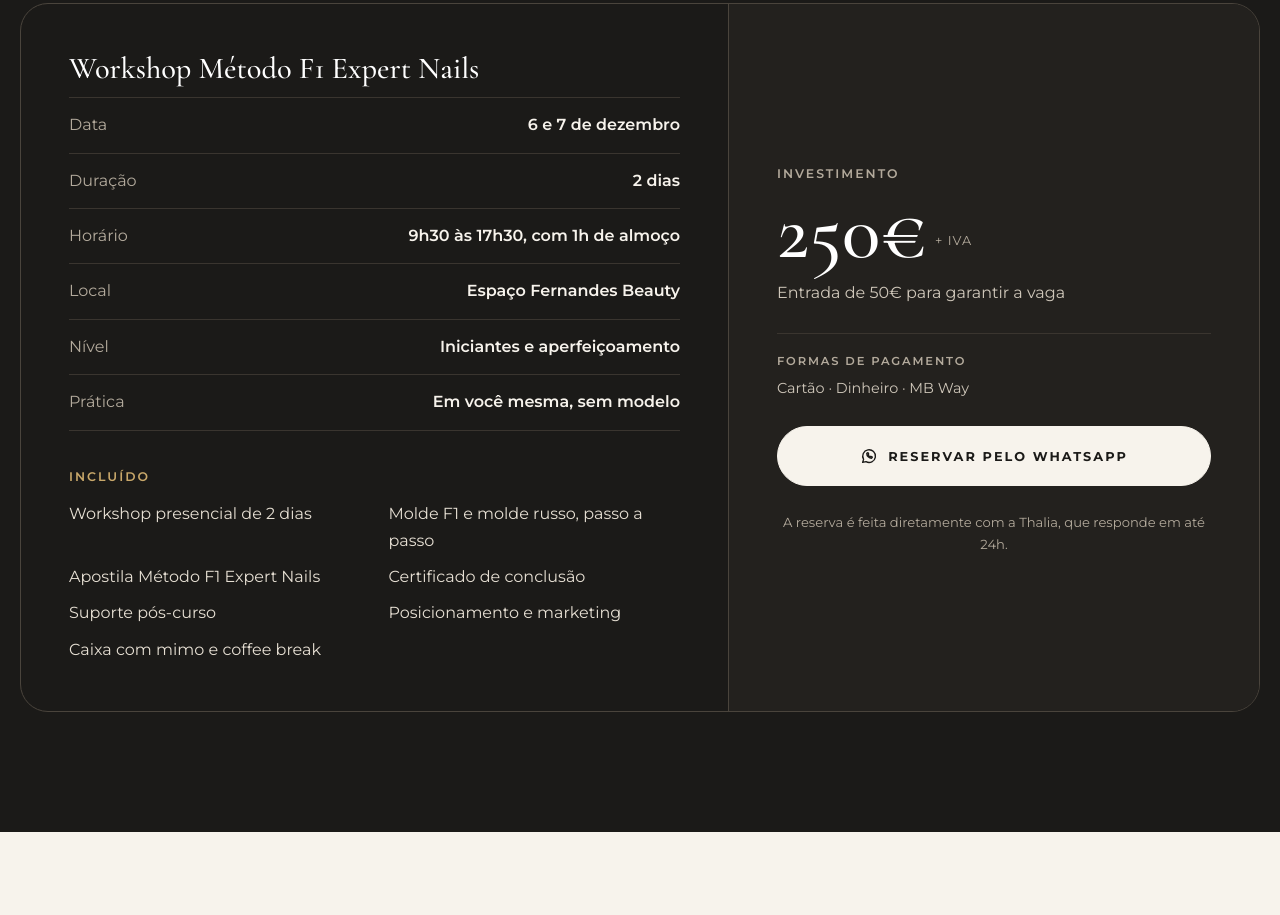
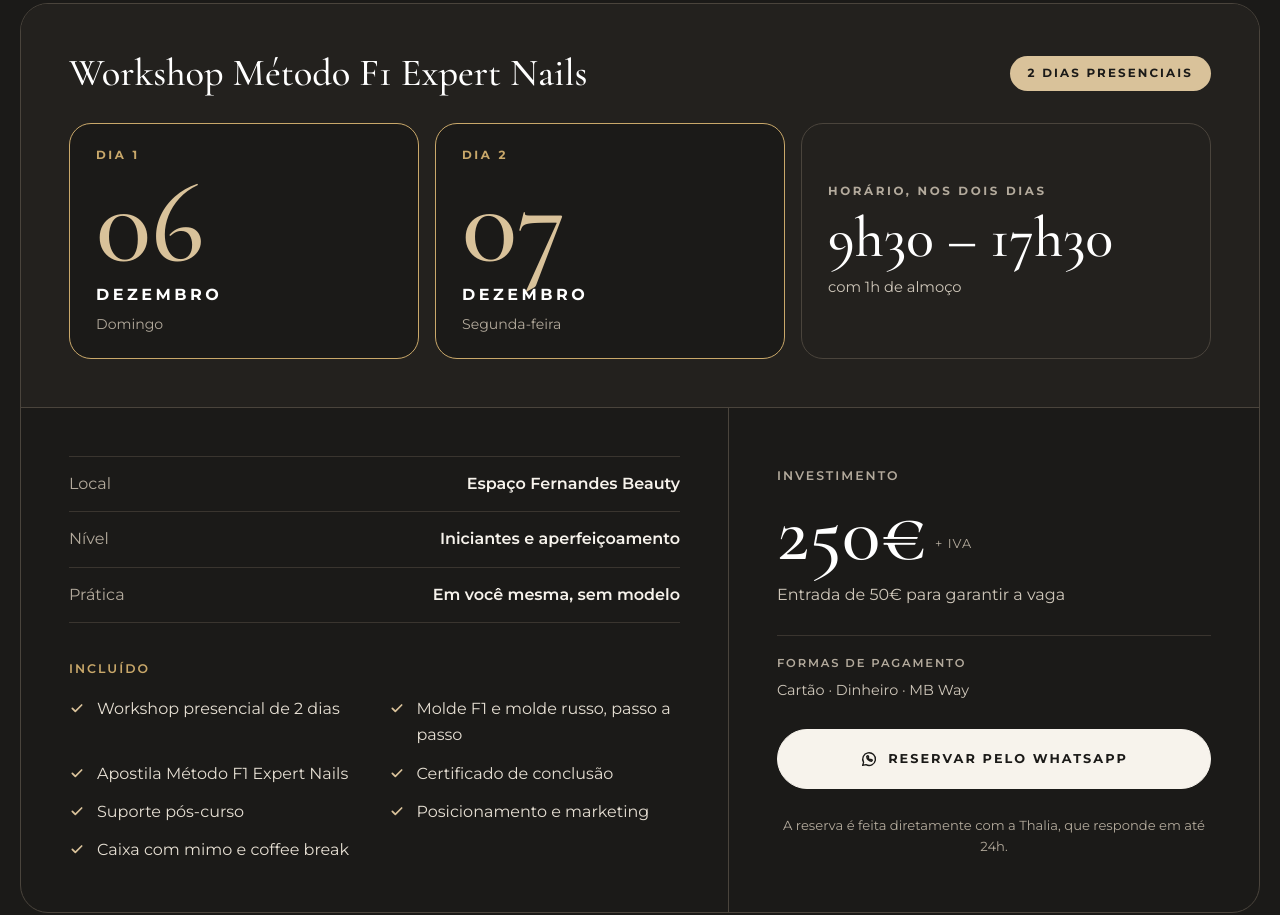
Before and after one commit to metodothaliafernandes/thalia-site, a plain HTML site: page index.html in a window 1280 px wide. Shown: the part 8931-9846 px from the top of the page. Drawn offline with Linux system fonts and the light colour scheme.

Commit message:
Add files via upload

```diff
--- a/index.html
+++ b/index.html
@@ -364,33 +364,53 @@ video{border-radius:20px}
 <h2 id="turma-titulo" style="margin: 0; font-family: 'Cormorant Garamond', serif; font-weight: 500; font-size: clamp(3.6rem, 10vw, 8.4rem); line-height: 0.92; letter-spacing: -0.03em; color: #FFFFFF">Próxima <em style="color: #D9C29A">turma</em></h2>
 <span aria-hidden="true" style="display: block; width: 120px; height: 1px; background: linear-gradient(90deg, rgba(217,194,154,0), #D9C29A, rgba(217,194,154,0))"></span>
 </div>
-<div class="tf-rv" style="display: flex; flex-wrap: wrap; border: 1px solid #4A443C; border-radius: 28px; overflow: hidden">
+<div class="tf-rv" style="display: flex; flex-direction: column; border: 1px solid #4A443C; border-radius: 28px; overflow: hidden">
+<div style="padding: clamp(28px, 4vw, 48px); background: #23211E; border-bottom: 1px solid #4A443C; display: flex; flex-direction: column; gap: 28px">
+<div style="display: flex; flex-wrap: wrap; align-items: center; justify-content: space-between; gap: 12px 24px">
+<h3 style="margin: 0; font-family: 'Cormorant Garamond', serif; font-weight: 500; font-size: clamp(1.8rem, 3vw, 2.4rem); line-height: 1.1; color: #FFFFFF">Workshop Método F1 Expert Nails</h3>
+<span style="display: inline-flex; align-items: center; gap: 8px; background: #D9C29A; color: #1B1A18; border-radius: 999px; padding: 8px 18px; font-size: 0.74rem; letter-spacing: 0.18em; text-transform: uppercase; font-weight: 700">2 dias presenciais</span>
+</div>
+<div style="display: flex; flex-wrap: wrap; gap: 16px">
+<div style="flex: 1 1 200px; min-width: 0; border: 1px solid #C9A86A; border-radius: 22px; padding: 22px 26px; background: #1B1A18; display: flex; flex-direction: column; gap: 4px">
+<span style="font-size: 0.74rem; letter-spacing: 0.22em; text-transform: uppercase; font-weight: 700; color: #C9A86A">Dia 1</span>
+<span style="font-family: 'Cormorant Garamond', serif; font-weight: 500; font-size: clamp(4.6rem, 9vw, 7.4rem); line-height: 0.95; color: #D9C29A">06</span>
+<span style="font-size: 1rem; letter-spacing: 0.22em; text-transform: uppercase; font-weight: 700; color: #FFFFFF">Dezembro</span>
+<span style="font-size: 0.88rem; color: #B3AA9C">Domingo</span>
+</div>
+<div style="flex: 1 1 200px; min-width: 0; border: 1px solid #C9A86A; border-radius: 22px; padding: 22px 26px; background: #1B1A18; display: flex; flex-direction: column; gap: 4px">
+<span style="font-size: 0.74rem; letter-spacing: 0.22em; text-transform: uppercase; font-weight: 700; color: #C9A86A">Dia 2</span>
+<span style="font-family: 'Cormorant Garamond', serif; font-weight: 500; font-size: clamp(4.6rem, 9vw, 7.4rem); line-height: 0.95; color: #D9C29A">07</span>
+<span style="font-size: 1rem; letter-spacing: 0.22em; text-transform: uppercase; font-weight: 700; color: #FFFFFF">Dezembro</span>
+<span style="font-size: 0.88rem; color: #B3AA9C">Segunda-feira</span>
+</div>
+<div style="flex: 1 1 260px; min-width: 0; border: 1px solid #4A443C; border-radius: 22px; padding: 22px 26px; display: flex; flex-direction: column; justify-content: center; gap: 8px">
+<span style="font-size: 0.74rem; letter-spacing: 0.22em; text-transform: uppercase; font-weight: 700; color: #B3AA9C">Horário, nos dois dias</span>
+<span style="font-family: 'Cormorant Garamond', serif; font-weight: 500; font-size: clamp(2.4rem, 4.6vw, 3.6rem); line-height: 1; color: #FFFFFF; white-space: nowrap">9h30 – 17h30</span>
+<span style="font-size: 0.92rem; color: #CFC7BA">com 1h de almoço</span>
+</div>
+</div>
+</div>
+<div style="display: flex; flex-wrap: wrap">
 <div style="flex: 3 1 440px; min-width: 0; padding: clamp(28px, 4vw, 48px); display: flex; flex-direction: column; gap: 36px">
-<div>
-<h3 style="margin: 0 0 10px; font-family: 'Cormorant Garamond', serif; font-weight: 500; font-size: 1.9rem; line-height: 1.15; color: #FFFFFF">Workshop Método F1 Expert Nails</h3>
 <dl style="margin: 0">
-<div style="display: flex; justify-content: space-between; gap: 16px; padding: 14px 0; border-top: 1px solid #3A352F"><dt style="color: #B3AA9C">Data</dt><dd style="margin: 0; text-align: right; font-weight: 600">6 e 7 de dezembro</dd></div>
-<div style="display: flex; justify-content: space-between; gap: 16px; padding: 14px 0; border-top: 1px solid #3A352F"><dt style="color: #B3AA9C">Duração</dt><dd style="margin: 0; text-align: right; font-weight: 600">2 dias</dd></div>
-<div style="display: flex; justify-content: space-between; gap: 16px; padding: 14px 0; border-top: 1px solid #3A352F"><dt style="color: #B3AA9C">Horário</dt><dd style="margin: 0; text-align: right; font-weight: 600">9h30 às 17h30, com 1h de almoço</dd></div>
 <div style="display: flex; justify-content: space-between; gap: 16px; padding: 14px 0; border-top: 1px solid #3A352F"><dt style="color: #B3AA9C">Local</dt><dd style="margin: 0; text-align: right; font-weight: 600">Espaço Fernandes Beauty</dd></div>
 <div style="display: flex; justify-content: space-between; gap: 16px; padding: 14px 0; border-top: 1px solid #3A352F"><dt style="color: #B3AA9C">Nível</dt><dd style="margin: 0; text-align: right; font-weight: 600">Iniciantes e aperfeiçoamento</dd></div>
 <div style="display: flex; justify-content: space-between; gap: 16px; padding: 14px 0; border-top: 1px solid #3A352F; border-bottom: 1px solid #3A352F"><dt style="color: #B3AA9C">Prática</dt><dd style="margin: 0; text-align: right; font-weight: 600">Em você mesma, sem modelo</dd></div>
 </dl>
-</div>
 <div>
-<h4 style="margin: 0 0 14px; font-size: 0.78rem; letter-spacing: 0.16em; text-transform: uppercase; font-weight: 600; color: #C9A86A">Incluído</h4>
-<ul style="list-style: none; margin: 0; padding: 0; display: grid; grid-template-columns: repeat(auto-fit, minmax(220px, 1fr)); gap: 10px 28px; color: #E6DFD3">
-<li>Workshop presencial de 2 dias</li>
-<li>Molde F1 e molde russo, passo a passo</li>
-<li>Apostila Método F1 Expert Nails</li>
-<li>Certificado de conclusão</li>
-<li>Suporte pós-curso</li>
-<li>Posicionamento e marketing</li>
-<li>Caixa com mimo e coffee break</li>
+<h4 style="margin: 0 0 16px; font-size: 0.78rem; letter-spacing: 0.16em; text-transform: uppercase; font-weight: 600; color: #C9A86A">Incluído</h4>
+<ul style="list-style: none; margin: 0; padding: 0; display: grid; grid-template-columns: repeat(auto-fit, minmax(240px, 1fr)); gap: 12px 28px; color: #E6DFD3">
+<li style="display: flex; gap: 12px; align-items: flex-start"><svg width="16" height="16" viewBox="0 0 24 24" fill="none" stroke="#D9C29A" stroke-width="2.6" stroke-linecap="round" stroke-linejoin="round" aria-hidden="true" style="flex: 0 0 auto; margin-top: 4px"><path d="M5 12.5l4.5 4.5L19 7.5"></path></svg>Workshop presencial de 2 dias</li>
+<li style="display: flex; gap: 12px; align-items: flex-start"><svg width="16" height="16" viewBox="0 0 24 24" fill="none" stroke="#D9C29A" stroke-width="2.6" stroke-linecap="round" stroke-linejoin="round" aria-hidden="true" style="flex: 0 0 auto; margin-top: 4px"><path d="M5 12.5l4.5 4.5L19 7.5"></path></svg>Molde F1 e molde russo, passo a passo</li>
+<li style="display: flex; gap: 12px; align-items: flex-start"><svg width="16" height="16" viewBox="0 0 24 24" fill="none" stroke="#D9C29A" stroke-width="2.6" stroke-linecap="round" stroke-linejoin="round" aria-hidden="true" style="flex: 0 0 auto; margin-top: 4px"><path d="M5 12.5l4.5 4.5L19 7.5"></path></svg>Apostila Método F1 Expert Nails</li>
+<li style="display: flex; gap: 12px; align-items: flex-start"><svg width="16" height="16" viewBox="0 0 24 24" fill="none" stroke="#D9C29A" stroke-width="2.6" stroke-linecap="round" stroke-linejoin="round" aria-hidden="true" style="flex: 0 0 auto; margin-top: 4px"><path d="M5 12.5l4.5 4.5L19 7.5"></path></svg>Certificado de conclusão</li>
+<li style="display: flex; gap: 12px; align-items: flex-start"><svg width="16" height="16" viewBox="0 0 24 24" fill="none" stroke="#D9C29A" stroke-width="2.6" stroke-linecap="round" stroke-linejoin="round" aria-hidden="true" style="flex: 0 0 auto; margin-top: 4px"><path d="M5 12.5l4.5 4.5L19 7.5"></path></svg>Suporte pós-curso</li>
+<li style="display: flex; gap: 12px; align-items: flex-start"><svg width="16" height="16" viewBox="0 0 24 24" fill="none" stroke="#D9C29A" stroke-width="2.6" stroke-linecap="round" stroke-linejoin="round" aria-hidden="true" style="flex: 0 0 auto; margin-top: 4px"><path d="M5 12.5l4.5 4.5L19 7.5"></path></svg>Posicionamento e marketing</li>
+<li style="display: flex; gap: 12px; align-items: flex-start"><svg width="16" height="16" viewBox="0 0 24 24" fill="none" stroke="#D9C29A" stroke-width="2.6" stroke-linecap="round" stroke-linejoin="round" aria-hidden="true" style="flex: 0 0 auto; margin-top: 4px"><path d="M5 12.5l4.5 4.5L19 7.5"></path></svg>Caixa com mimo e coffee break</li>
 </ul>
 </div>
 </div>
-<div style="flex: 2 1 320px; min-width: 0; padding: clamp(28px, 4vw, 48px); border-left: 1px solid #4A443C; background: #23211E; display: flex; flex-direction: column; justify-content: center; gap: 26px">
+<div style="flex: 2 1 320px; min-width: 0; padding: clamp(28px, 4vw, 48px); border-left: 1px solid #4A443C; display: flex; flex-direction: column; justify-content: center; gap: 26px">
 <div>
 <span style="font-size: 0.78rem; letter-spacing: 0.16em; text-transform: uppercase; font-weight: 600; color: #B3AA9C">Investimento</span>
 <p style="margin: 6px 0 0; font-family: 'Cormorant Garamond', serif; font-size: clamp(3.6rem, 7vw, 5rem); line-height: 1; color: #FFFFFF">250€<span style="font-family: 'Montserrat', sans-serif; font-size: 0.8rem; letter-spacing: 0.08em; color: #B3AA9C; margin-left: 8px; vertical-align: middle">+ IVA</span></p>
@@ -399,6 +419,7 @@ video{border-radius:20px}
 <p style="margin: 0; font-size: 0.9rem; color: #CFC7BA; border-top: 1px solid #3A352F; padding-top: 18px"><span style="display: block; font-size: 0.72rem; letter-spacing: 0.16em; text-transform: uppercase; font-weight: 600; color: #B3AA9C; margin-bottom: 6px">Formas de pagamento</span>Cartão · Dinheiro · MB Way</p>
 <a href="https://wa.me/351960323924?text=Ol%C3%A1%20Thalia%2C%20quero%20reservar%20a%20minha%20vaga%20no%20workshop%20M%C3%A9todo%20F1" target="_blank" rel="noopener" class="tf-btn tf-light" style="border-radius: 999px; display: inline-flex; align-items: center; justify-content: center; gap: 10px; min-height: 58px; padding: 0 24px; background: #F7F3EC; border: 1px solid #F7F3EC; color: #1B1A18; text-decoration: none; font-size: 0.8rem; letter-spacing: 0.16em; text-transform: uppercase; font-weight: 700"><svg width="18" height="18" viewBox="0 0 24 24" fill="none" stroke="currentColor" stroke-width="1.8" stroke-linecap="round" stroke-linejoin="round" aria-hidden="true"><path d="M3.5 20.5l1.3-4A8.5 8.5 0 1 1 8 19.6z"></path><path d="M9 8.5c0 3.5 3 6.5 6.5 6.5l1-1.6-2-1-1 .8a5 5 0 0 1-2.7-2.7l.8-1-1-2z"></path></svg>Reservar pelo WhatsApp</a>
 <p style="margin: 0; font-size: 0.82rem; color: #B3AA9C; text-align: center">A reserva é feita diretamente com a Thalia, que responde em até 24h.</p>
+</div>
 </div>
 </div>
 </div>
```
